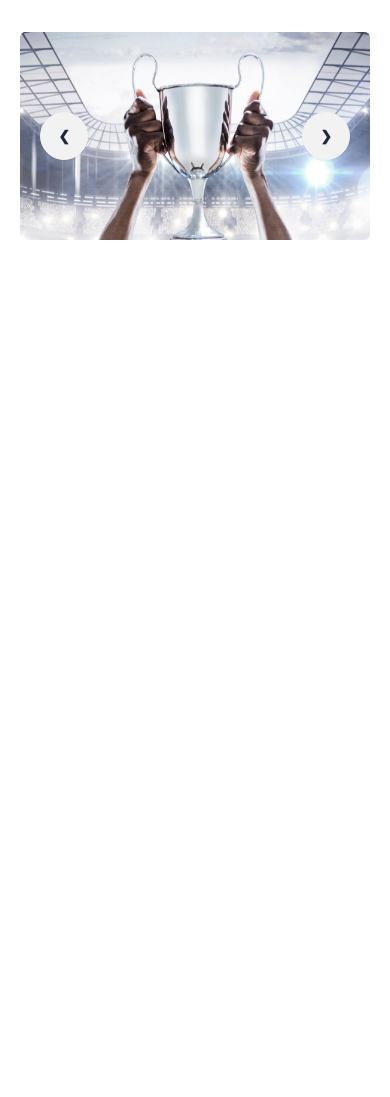
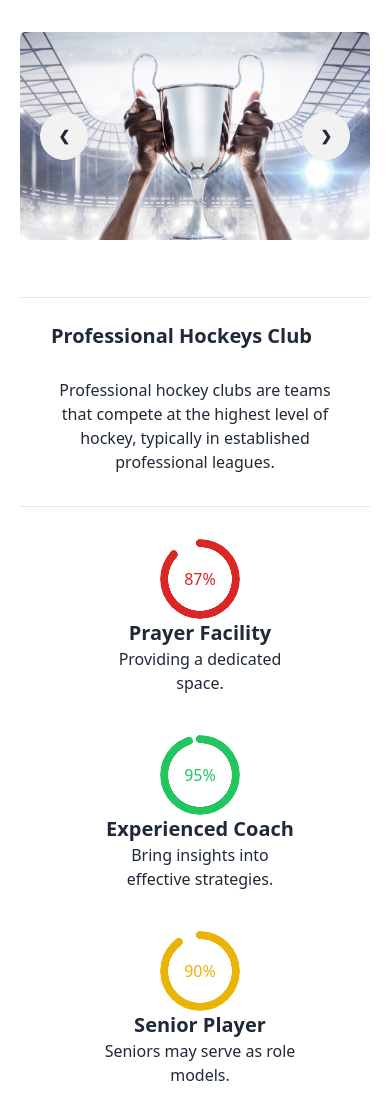
Before and after one commit to AfrinRai/hockey-club-webpage, a plain HTML site: page index.html in a window 390 px wide. Shown: the top 1097 px of the page. Before the commit the page ends 844 px from the top, so only its background shows below. Drawn offline with nearby package versions, Linux system fonts and the light colour scheme.

Commit message:
completed the radial progress part

```diff
--- /dev/null
+++ b/blog.css
@@ -0,0 +1,21 @@
+#prof-hockey{
+    margin-left: -27px;
+}
+#circle{
+    display: flex;
+    padding-left: 20px;
+
+}
+
+/* For small device */
+@media screen and (max-width: 576px) {
+    #circle{
+        flex-direction: column;
+        align-items: center;
+        width: 280px;
+        height: 50px;
+        gap: 40px;
+        padding-left: 80px;
+    }
+
+}
--- a/index.html
+++ b/index.html
@@ -4,14 +4,43 @@
     <meta charset="UTF-8">
     <meta name="viewport" content="width=device-width, initial-scale=1.0">
     <title>Hockey Club</title>
+
+    <!-- Pure css -->
+    <link rel="stylesheet" href="blog.css">
+
     <!-- tailwind css and daisyUI -->
     <link href="https://cdn.jsdelivr.net/npm/daisyui@4.6.0/dist/full.min.css" rel="stylesheet" type="text/css" />
     <script src="https://cdn.tailwindcss.com"></script>
+
+    <!-- font-family -->
+    <link rel="preconnect" href="https://fonts.googleapis.com">
+<link rel="preconnect" href="https://fonts.gstatic.com" crossorigin>
+<link href="https://fonts.googleapis.com/css2?family=Manrope:wght@400;500;700;800&display=swap" rel="stylesheet">
+
+<!-- tailwind custom color -->
+<script>
+    tailwind.config = {
+        theme: {
+            extend: {
+                colors: {
+                    clifford: '#da373d',
+                    'gray-clr': 'rgba(19, 19, 24, 0.60)'
+                }
+            }
+        }
+    }
+  </script>
+
+<style>
+    .font-manrope{
+        font-family: "Manrope", sans-serif;
+    }
+</style>
 </head>
 <body>
-    <header class="lg:mx-32 lg:my-32 mx-5 my-8">
+    <header class="lg:mx-32  mx-5">
         <!-- Slide or carousel -->
-        <div class="carousel w-full">
+        <div class="carousel w-full lg:my-20  my-8">
             <div id="slide1" class="carousel-item relative h-52 lg:h-[550px] w-full">
               <img src="images/1.png" class="w-full" />
               <div class="absolute flex justify-between transform -translate-y-1/2 left-5 right-5 top-1/2">
@@ -19,17 +48,44 @@
                 <a href="#slide2" class="btn btn-circle">❯</a>
               </div>
             </div>
-            <div id="slide2" class="carousel-item relative lg:h-[550px] w-full">
-              <img src="images/hockey1.png" class="w-full rounded-xl" />
+            <div id="slide2" class="carousel-item relative lg:h-[550px] w-full ">
+              <img src="images/hockey1.png" class="w-full rounded-xl " />
               <div class="absolute flex justify-between transform -translate-y-1/2 left-5 right-5 top-1/2">
                 <a href="#slide1" class="btn btn-circle">❮</a>
                 <a href="#slide1" class="btn btn-circle">❯</a>
               </div>
             </div>
-          </div>
+        </div>
+        <hr>
     </header>
-    <main>
-
+    <main class="lg:mx-32  mx-5">
+        <div class="px-6 lg:px-72 text-center my-0">
+            <h3 class="font-extrabold lg:text-4xl my-6 h-8 lg:h-12 lg:w-[480px] text-xl" id="prof-hockey">Professional Hockeys Club</h3>
+            <p class="font-medium gray-clr">Professional hockey clubs are teams that compete at the highest level of hockey, typically in established professional leagues. </p>
+        </div>
+        <hr class="mx-18 my-8">
+        <div class="lg:space-x-32  text-center" id="circle">
+            <div>
+                <div class="radial-progress text-red-600" style="--value:87;" role="progressbar">87%</div>
+                <h4 class="font-semibold text-xl lg:w-32">Prayer Facility</h4>
+                <p>Providing a dedicated space. </p>
+            </div>
+            <div>
+                <div class="radial-progress text-green-500" style="--value:95;" role="progressbar">95%</div>
+                <h4 class="font-semibold text-xl lg:w-48">Experienced Coach</h4>
+                <p>Bring insights into effective strategies.</p>
+            </div>
+            <div>
+                <div class="radial-progress text-yellow-500" style="--value:90;" role="progressbar">90%</div>
+                <h4 class="font-semibold text-xl lg:w-32">Senior Player</h4>
+                <p>Seniors may serve as role models. </p>
+            </div>
+            <div>
+                <div class="radial-progress text-sky-600" style="--value:80;" role="progressbar">80%</div>
+                <h4 class="font-semibold text-xl lg:w-40">Training Ground</h4>
+                <p>The training ground is the physical space.</p>
+            </div>
+        </div>
     </main>
     <footer>
 
```
